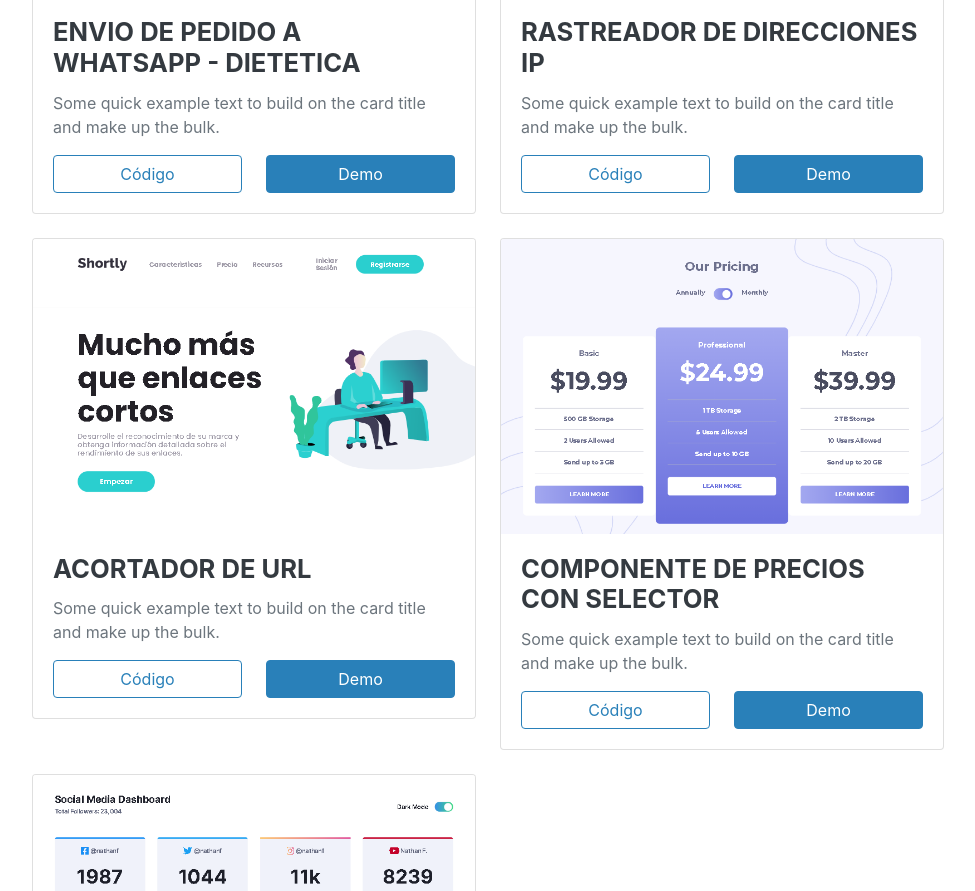
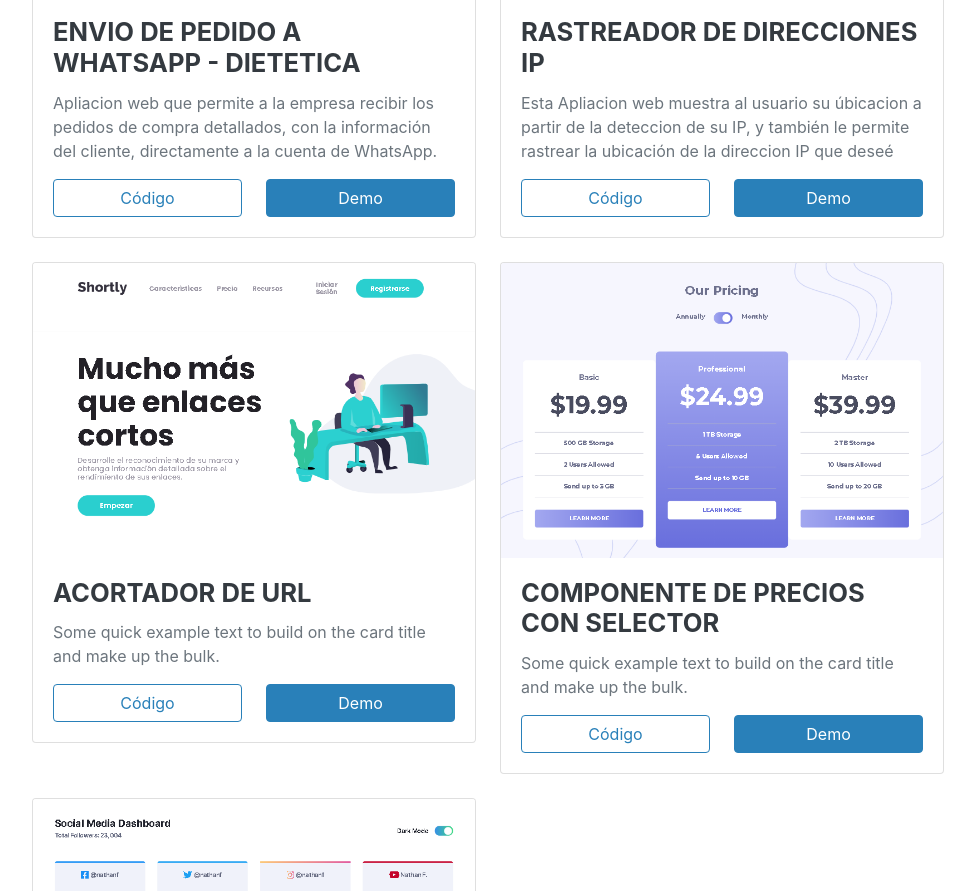
Before and after one commit to Francoveliz/Personal-portfolio, a plain HTML site: page index.html in a window 1280 px wide. Shown: the part 1295-2186 px from the top of the page, without its empty margins (288-1263 px from the left). Drawn offline with nearby package versions, Linux system fonts and the light colour scheme; a web font is replaced by a local one.

Commit message:
Update index.html

```diff
--- a/index.html
+++ b/index.html
@@ -77,8 +77,10 @@
                             <img class="card-img-top" src="./assets/img/velistore.png" alt="Card image cap">
                             <div class="card-body">
                                 <h5 class="card-title">Envio de pedido a WhatsApp - dietetica</h5>
-                                <p class="card-text">Some quick example text to build on the card title and make up the
-                                    bulk.</p>
+                                <p class="card-text">Apliacion web que permite a la empresa recibir los pedidos de
+                                    compra detallados, con la información del cliente, directamente a la cuenta de
+                                    WhatsApp.
+                                </p>
                                 <div class="row">
                                     <div class="col">
                                         <a href="https://github.com/Francoveliz/pedido-por-whatsapp/tree/master/velistore"
@@ -98,8 +100,9 @@
                             <img class="card-img-top" src="./assets/img/rastreador-ip.png" alt="Card image cap">
                             <div class="card-body">
                                 <h5 class="card-title">Rastreador de direcciones IP</h5>
-                                <p class="card-text">Some quick example text to build on the card title and make up the
-                                    bulk.</p>
+                                <p class="card-text">Esta Apliacion web muestra al usuario su úbicacion a partir de la
+                                    deteccion de su IP, y también le permite rastrear la ubicación de la direccion IP
+                                    que deseé</p>
                                 <div class="row">
                                     <div class="col">
                                         <a href="https://github.com/Francoveliz/rastreador-ip"
```
